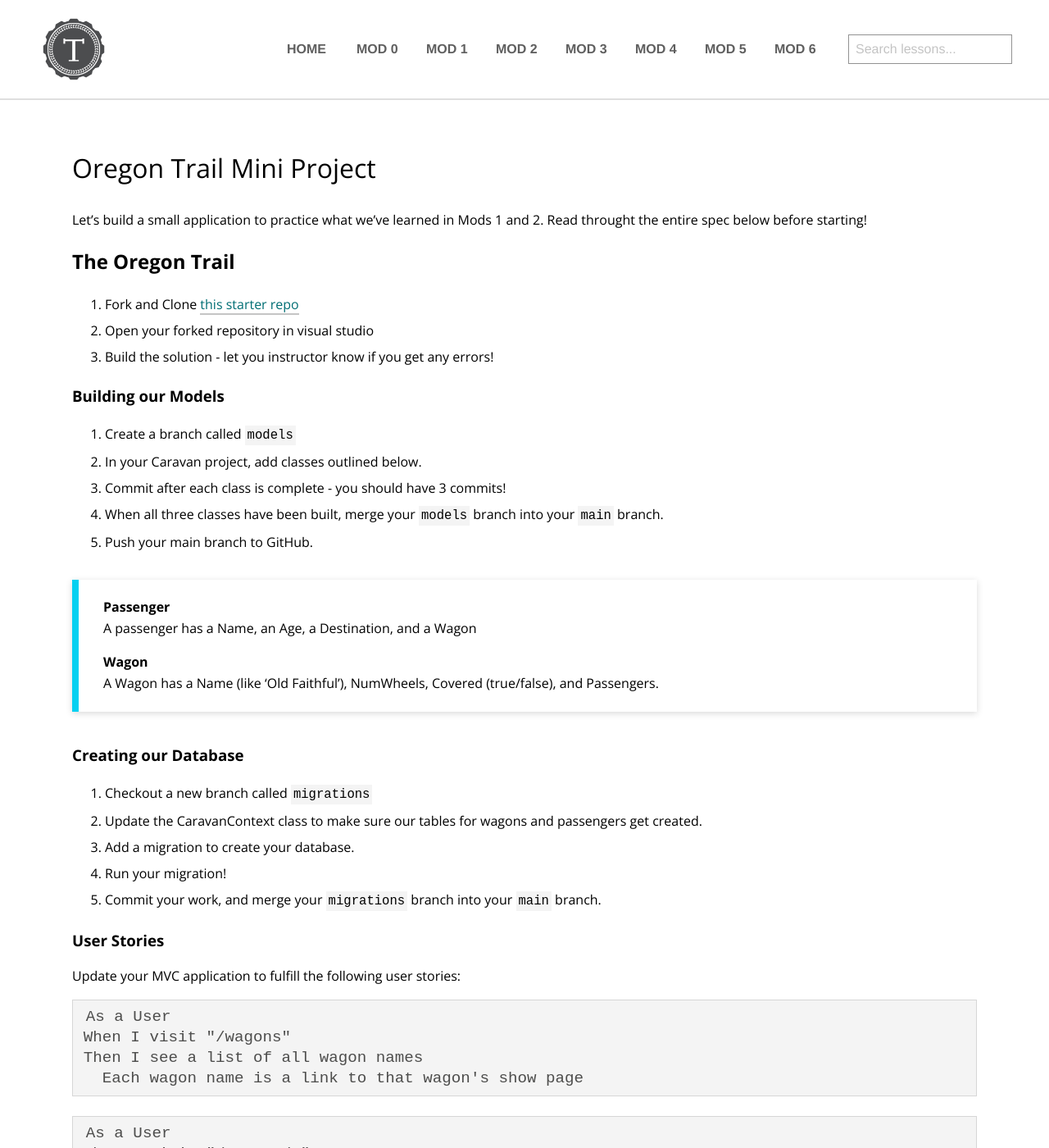
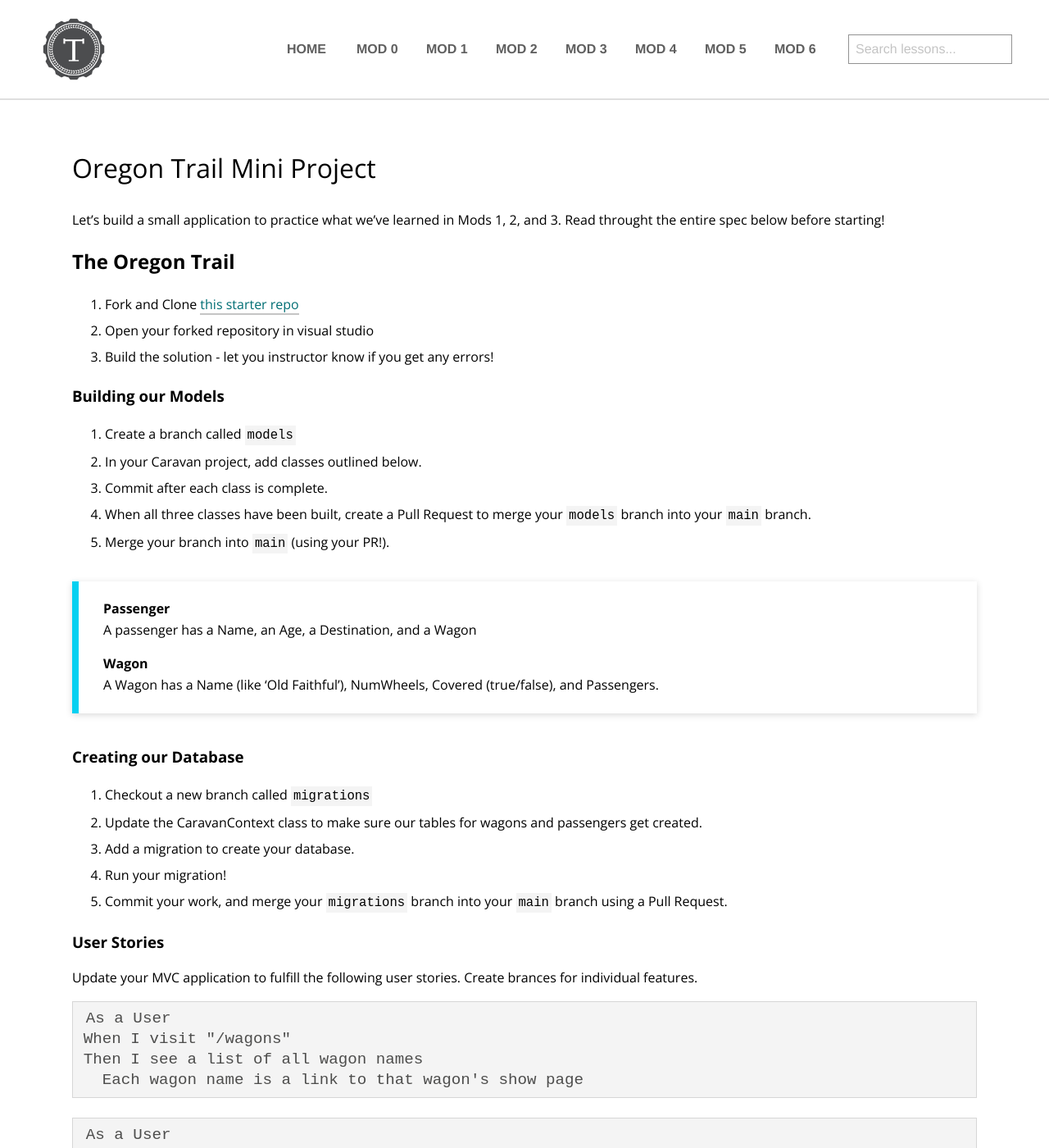
Before and after one commit to turingschool/launch-curriculum, a Jekyll site: the page built from module4/lessons/Week1/ReviewingConcepts.md, in a window 1280 px wide and 1400 px high. Shown: the whole window at 82% size. Built offline with Jekyll 4.4.1, drawn with Linux system fonts in a browser that asks for light colours; nearby versions of some CDN libraries; comment, search, counter and statistics services are not loaded.

Commit message:
update reviewing concepts

````diff
--- a/module4/lessons/Week1/ReviewingConcepts.md
+++ b/module4/lessons/Week1/ReviewingConcepts.md
@@ -16,11 +16,12 @@ Let's build a small application to practice what we've learned in Mods 1 and 2.
 
 1. Create a branch called `models`
 2. In your Caravan project, add classes outlined below.
-3. Commit after each class is complete - you should have 3 commits!
-4. When all three classes have been built, merge your `models` branch into your `main` branch.
-5. Push your main branch to GitHub.
+3. Commit after each class is complete.
+4. When all three classes have been built, create a Pull Request to merge your `models` branch into your `main` branch.
+5. Merge your branch into `main` (using your PR!).
 
 <section class='call-to-action' markdown='1'>
+
 **Passenger**
 A passenger has a Name, an Age, a Destination, and a Wagon
 
@@ -35,11 +36,11 @@ A Wagon has a Name (like 'Old Faithful'), NumWheels, Covered (true/false), and P
 3. Update the CaravanContext class to make sure our tables for wagons and passengers get created.
 4. Add a migration to create your database.
 5. Run your migration!
-6. Commit your work, and merge your `migrations` branch into your `main` branch.
+6. Commit your work, and merge your `migrations` branch into your `main` branch using a Pull Request.
 
 ### User Stories
 
-Update your MVC application to fulfill the following user stories:
+Update your MVC application to fulfill the following user stories.  Create brances for individual features.
 
 ```
 As a User
````
Also changed, not shown: other parts of module4/lessons/Week1/ReviewingConcepts.md (+1 -1 lines).
